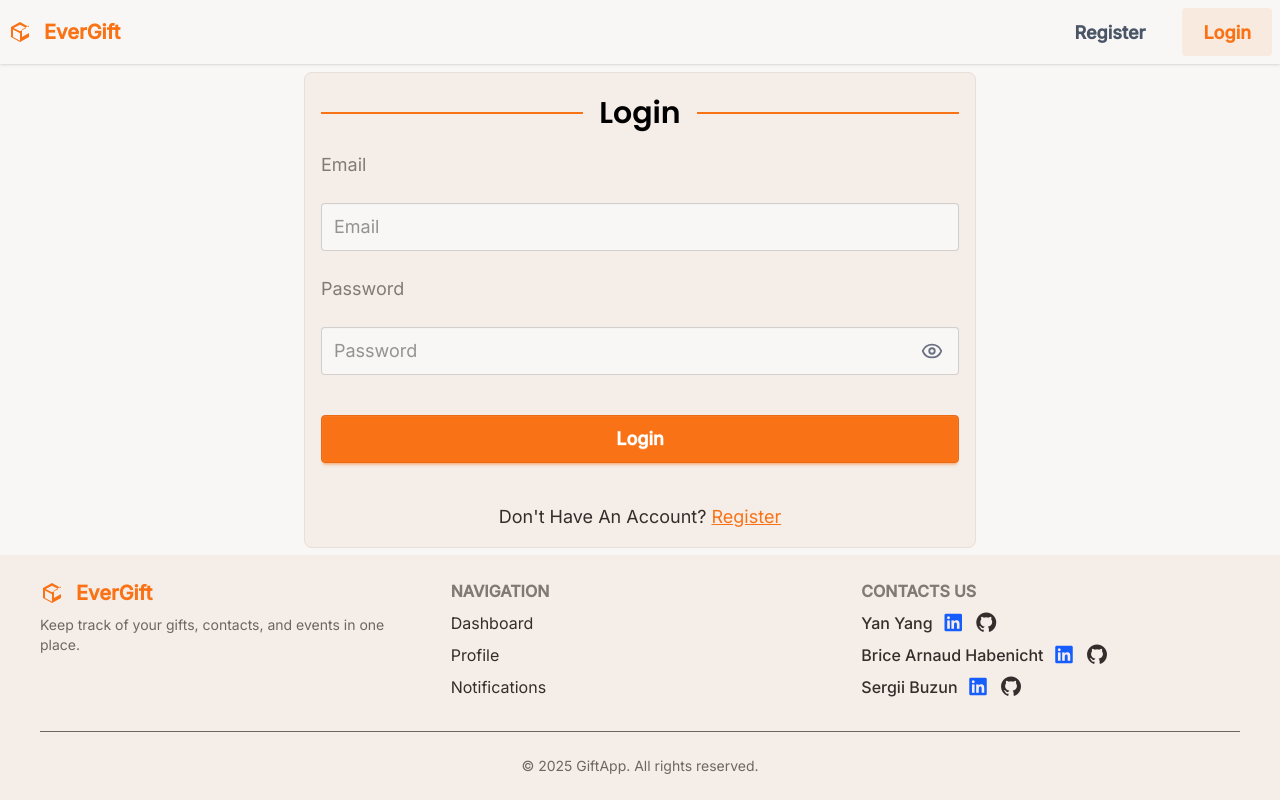
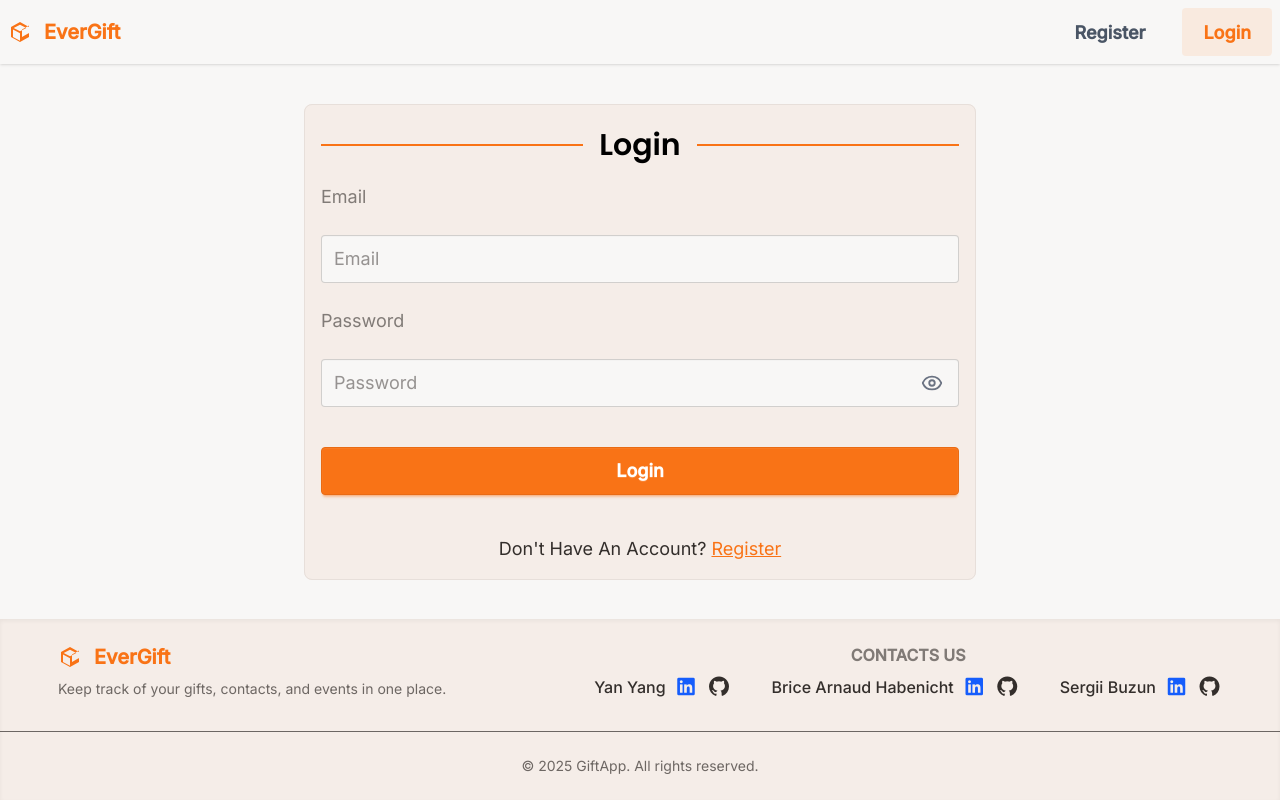
Before and after one commit to SergiiBzn/EverGift-frontend, a React (Vite) app: page /login in a window 1280 px wide. Built offline with nearby package versions, Linux system fonts and the light colour scheme; no server answers.

Commit message:
modified notification, footer buttons

```diff
--- a/src/components/Footer.jsx
+++ b/src/components/Footer.jsx
@@ -1,16 +1,18 @@
 /** @format */
 import { Link } from "react-router";
 import Logo from "./Logo";
+import useAuth from "../hooks/useAuth.jsx";
 
 const Footer = () => {
+  const { user } = useAuth();
   return (
-    <footer className="bg-base-200 text-base-content px-10  py-6">
-      <div className="w-full mx-auto grid grid-cols-1 md:grid-cols-3 gap-8">
+    <footer className="bg-base-200 text-base-content py-6 shadow-inner">
+      {/* <div className="w-full mx-auto grid grid-cols-1 md:grid-cols-3 gap-8"> */}
+      <div
+        className={`w-full mx-auto flex flex-col md:flex-row justify-around gap-8`}
+      >
         {/* Branding */}
         <div>
-          {/* <h2 className="text-2xl font-bold text-primary footer-title">
-            🎁 GiftApp
-          </h2> */}
           <Logo />
           <p className="mt-2 text-sm text-base-content/70">
             Keep track of your gifts, contacts, and events in one place.
@@ -18,6 +20,7 @@ const Footer = () => {
         </div>
 
         {/* Navigation */}
+        {user && (
           <div>
             <h6 className="footer-title">Navigation</h6>
             <ul className="flex flex-col space-y-2">
@@ -27,19 +30,28 @@ const Footer = () => {
               <Link className="link link-hover" to="/profile">
                 Profile
               </Link>
-
               <Link className="link link-hover" to="/Notifications">
                 Notifications
               </Link>
             </ul>
           </div>
+        )}
 
         {/* our Contact */}
         <div>
-          <h6 className="footer-title"> Contacts Us</h6>
-          <ul className="flex flex-col flex-start  w-full space-y-2">
-            <li className="flex  gap-2  ">
+          <h6 className={user ? `footer-title` : `footer-title text-center`}>
+            Contacts Us
+          </h6>
+          <ul
+            className={
+              user
+                ? "flex flex-col flex-start w-full space-y-2"
+                : "flex gap-10 "
+            }
+          >
+            <li className="flex flex-col sm:flex-row sm:items-center gap-2 ">
               <h2 className="font-medium">Yan Yang</h2>
+
               <a
                 href="https://www.linkedin.com/in/yan-yang-dev25/"
                 target="_blank"
--- a/src/components/Modals/EventDetailsModal.jsx
+++ b/src/components/Modals/EventDetailsModal.jsx
@@ -79,17 +79,19 @@ const EventDetailsModal = ({ event, onClose, onDelete, onEdit, onArchive }) => {
               >
                 Edit
               </button>
+
+              <button
+                onClick={handleArchiveClick}
+                className="btn btn-success min-w-28 rounded-xl text-white"
+                title="Move this event to archive"
+              >
+                Archive
+              </button>
               <button
                 onClick={handleDeleteClick}
                 className="btn btn-error min-w-28 rounded-xl text-white"
               >
                 Delete
-              </button>
-              <button
-                onClick={handleArchiveClick}
-                className="btn btn-success min-w-28 rounded-xl text-white"
-              >
-                Archive
               </button>
             </div>
           </div>
--- a/src/components/Navbar.jsx
+++ b/src/components/Navbar.jsx
@@ -13,7 +13,7 @@ const Navbar = () => {
       <div className="flex-1">
         <Logo />
       </div>
-      {user ? <UserMenu user={user} /> : <GuestMenu />}
+      {user ? <UserMenu /> : <GuestMenu />}
     </div>
   );
 };
--- a/src/components/UserMenu.jsx
+++ b/src/components/UserMenu.jsx
@@ -1,13 +1,18 @@
 import { Link } from "react-router";
 import useAuth from "../hooks/useAuth";
+import { useEffect } from "react";
 
-const UserMenu = ({ user }) => {
-  const { logout } = useAuth();
+const UserMenu = () => {
+  const { logout, user, getHasNotification } = useAuth();
   const handleClose = () => {
-    // if (document.activeElement instanceof HTMLElement) {
     document.activeElement.blur();
-    // }
   };
+  useEffect(() => {
+    const interval = setInterval(() => {
+      getHasNotification();
+    }, 10000);
+    return () => clearInterval(interval);
+  }, [getHasNotification]);
 
   return (
     <div className="flex-none">
--- a/src/contexts/AuthContext.jsx
+++ b/src/contexts/AuthContext.jsx
@@ -16,7 +16,6 @@ export const AuthContextProvider = ({ children }) => {
 
   const [allContacts, setAllContacts] = useState([]);
 
-  const [allUsers, setAllUsers] = useState([]);
   const [notifications, setNotifications] = useState([]);
   const [sentRequests, setSentRequests] = useState([]);
   const navigate = useNavigate();
@@ -177,9 +176,6 @@ export const AuthContextProvider = ({ children }) => {
   const getNotifications = async () => {
     try {
       const res = await fetch(`${baseUrl}/notifications`, {
-        headers: {
-          "Content-Type": "application/json",
-        },
         method: "GET",
         credentials: "include",
       });
@@ -192,7 +188,6 @@ export const AuthContextProvider = ({ children }) => {
       setUser((prev) => ({
         ...prev,
         notifications: data,
-        hasNotification: false,
       }));
       setNotifications(data);
       return data;
@@ -236,9 +231,6 @@ export const AuthContextProvider = ({ children }) => {
   const getSentRequests = async () => {
     try {
       const res = await fetch(`${baseUrl}/requests`, {
-        // headers: {
-        //   "Content-Type": "application/json",
-        // },
         method: "GET",
         credentials: "include",
       });
@@ -259,6 +251,28 @@ export const AuthContextProvider = ({ children }) => {
       return null;
     }
   };
+  const getHasNotification = async () => {
+    try {
+      const res = await fetch(`${baseUrl}/users/hasNotification`, {
+        method: "GET",
+        credentials: "include",
+      });
+      if (!res.ok) {
+        toast.error("Failed to get hasNotification");
+        return null;
+      }
+      const data = await res.json();
+      setUser((prev) => ({
+        ...prev,
+        hasNotification: data,
+      }));
+      return data;
+    } catch (error) {
+      toast.error("Error getting hasNotification");
+      console.error("Error getting hasNotification:", error);
+      return null;
+    }
+  };
 
   return (
     <AuthContext.Provider
@@ -275,8 +289,6 @@ export const AuthContextProvider = ({ children }) => {
 
         allContacts,
         setAllContacts,
-        allUsers,
-        setAllUsers,
         sendContactRequest,
 
         baseUrl,
@@ -285,6 +297,7 @@ export const AuthContextProvider = ({ children }) => {
         getNotifications,
         updateNotification,
         getSentRequests,
+        getHasNotification,
       }}
     >
       {children}
```
Lines whose indentation alone changed are shown as unchanged.
